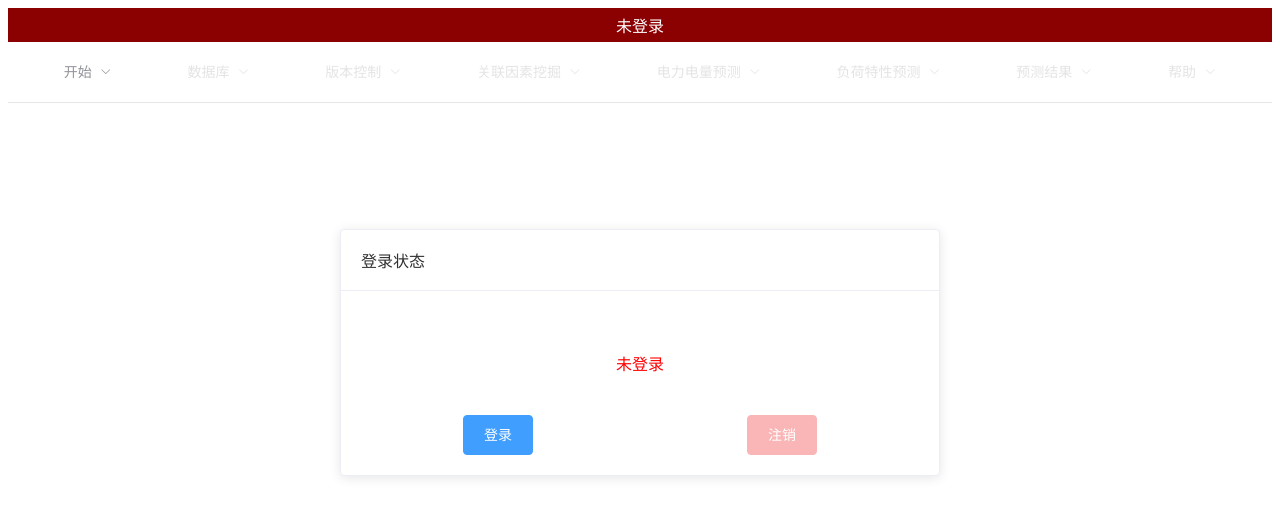
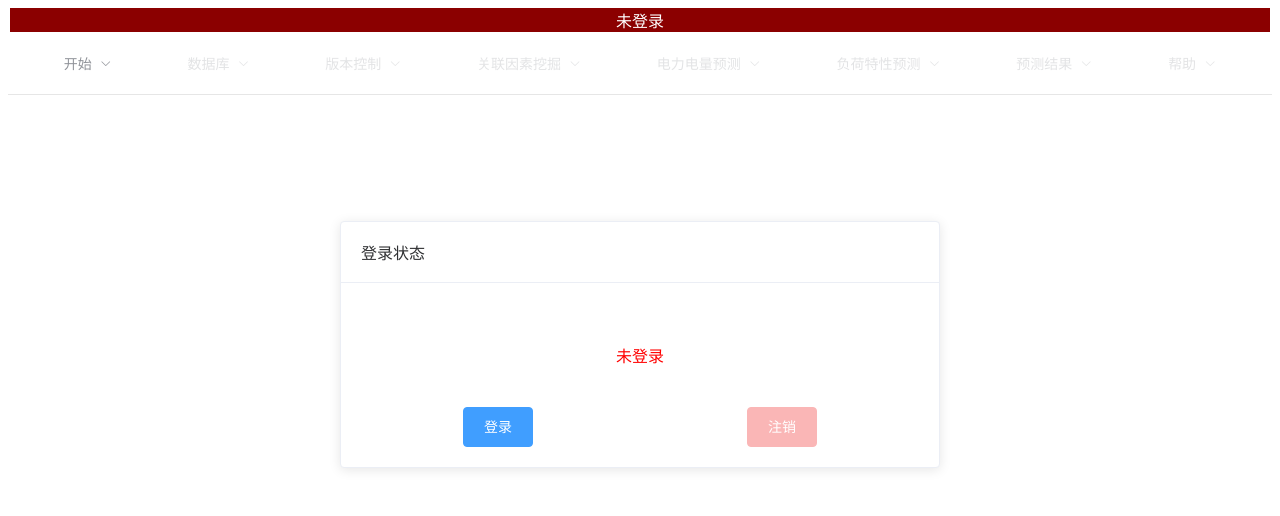
Before and after one commit to Lyanf/ynfrontend, a Vue app: page /#/logIn in a window 1280 px wide. Shown: the top 516 px of the page. Built offline with nearby package versions, Linux system fonts and the light colour scheme; what @d2-projects/d2-crud, vue-print-nb would draw is missing.

Commit message:
[fix] login banner & state logic

```diff
--- a/src/components/LogInDialog.vue
+++ b/src/components/LogInDialog.vue
@@ -63,11 +63,11 @@ export default {
   },
   methods: {
     logOut() {
+      this.$store.commit('switchVersion', null);
       this.$store.commit('logout');
       this.$axios.post('/logout').then((response) => {
         console.log(response);
         this.$messenger.success('注销成功。');
-        this.$store.commit('switchVersion', null);
       });
     },
     realLogInClicked() {
@@ -75,7 +75,6 @@ export default {
         return;
       }
       this.dialogVisible = false;
-      // TEST: always login success
       this.$axios.post('login', {
         username: this.$data.username,
         password: this.$data.password,
--- a/src/components/TopMenu.vue
+++ b/src/components/TopMenu.vue
@@ -371,13 +371,13 @@ export default {
 
 <style scoped>
 .top-warning {
-  padding: 5px;
+  margin: 2px;
   color: white;
   background-color: darkred;
 }
 
 .top-info {
-  padding: 5px;
+  margin: 2px;
   color: white;
   background-color: darkblue;
 }
```
